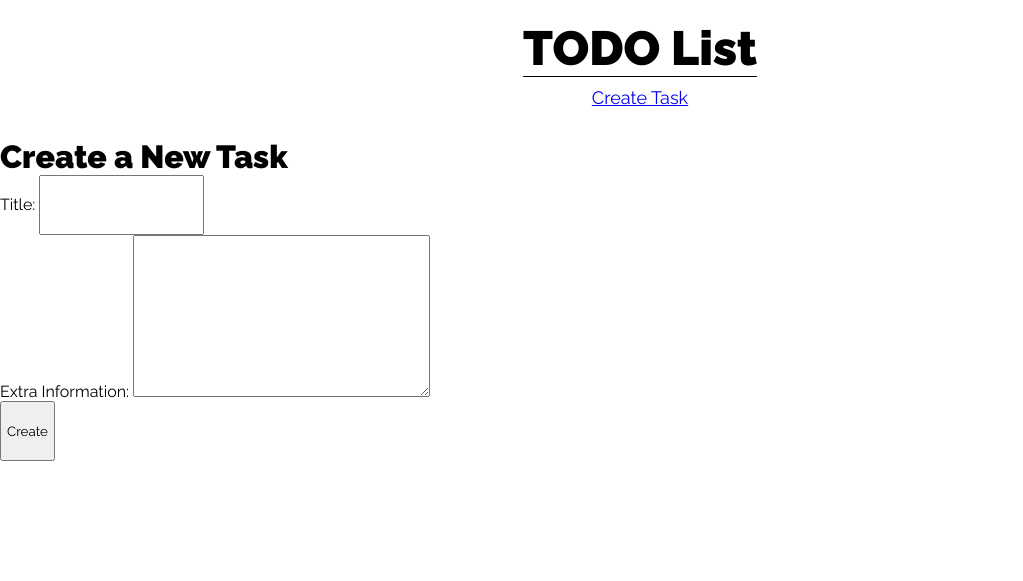
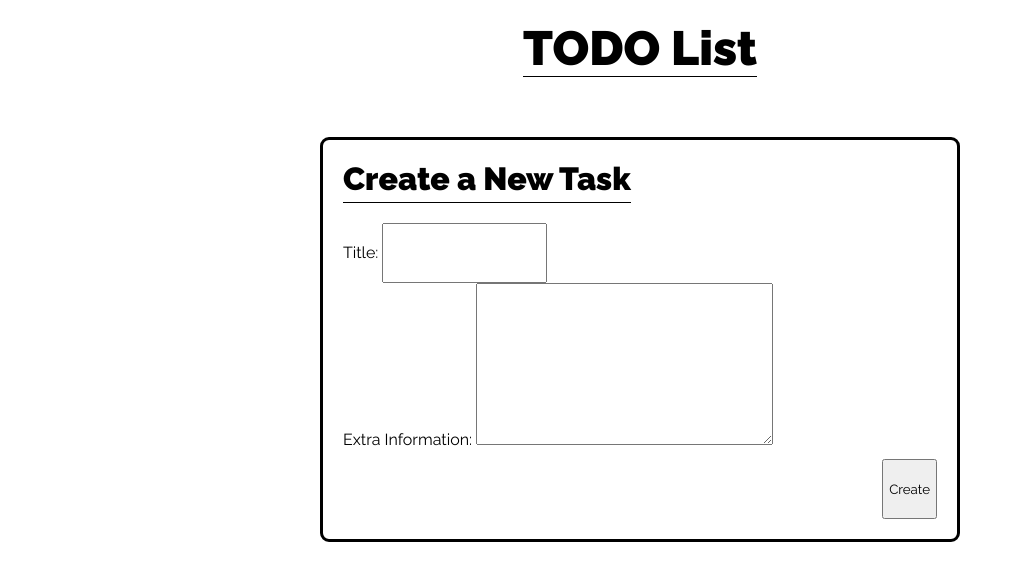
Before and after one commit to jaxonhill/django-todo, a Django app: page /create/ in a window 1280 px wide. Shown: the top 581 px of the page, without its empty margins (0-1023 px from the left). Run offline with Django 4.2, Linux system fonts and the light colour scheme.

Commit message:
Add starting CSS for create task template

```diff
--- a/static/css/styles.css
+++ b/static/css/styles.css
@@ -65,7 +65,38 @@
     padding-bottom: 10px;
 }
 
-/* .create-task-header {} */
+.main-flex {
+    display: flex;
+    flex-direction: column;
+    align-items: flex-start;
+    margin: 50px 25% 0 25%;
+    border: 3px solid black;
+    border-radius: 9px;
+    padding: 20px;
+}
+
+.form-flex {
+    display: flex;
+    flex-direction: column;
+    gap: 10px;
+    width: 100%;
+}
+
+.CRUD-header {
+    border-bottom: 1px solid black;
+    padding-bottom: 5px;
+    margin-bottom: 20px;
+}
+
+.end-btn-holder {
+    display: flex;
+    justify-content: flex-end;
+}
+
 input {
     padding: 20px 5px;
 }
+
+ul {
+    list-style: none;
+}
--- a/templates/base.html
+++ b/templates/base.html
@@ -16,9 +16,6 @@
         <div class="nav">
             <h1><a href="{% url 'home' %}" class="no-decorate">TODO List</a></h1>
         </div>
-        <div class="top-links">
-            <p><a href="{% url 'create' %}">Create Task</a></p>
-        </div>
         {% block content %}
         {% endblock content %}
     </body>
--- a/templates/create_task.html
+++ b/templates/create_task.html
@@ -2,14 +2,16 @@
 
 <title>{% block title %}Create New Task{% endblock title %}</title>
 {% block content %}
-<h1 class="create-task-header">Create a New Task</h1>
-<div>
-    <form action="" method="post">{% csrf_token %}
+<div class="main-flex">
+    <h1 class="CRUD-header">Create a New Task</h1>
+    <form class="form-flex" action="" method="post">{% csrf_token %}
         <ul>
             <li>Title: {{ form.title }}</li>
             <li>Extra Information: {{ form.info }}</li>
         </ul>
-        <input type="submit" value="Create">
+        <div class="end-btn-holder">
+            <input type="submit" value="Create">
+        </div>
     </form>
 </div>
 {% endblock content %}
--- a/templates/home.html
+++ b/templates/home.html
@@ -2,6 +2,9 @@
 
 <title>{% block title %}Todo Today{% endblock title %}</title>
 {% block content %}
+<div class="top-links">
+    <p><a href="{% url 'create' %}">Create Task</a></p>
+</div>
 <div class="flex-main">
     <div class="main-content">
         {% for task in task_list %}
```
Also changed, not shown: db.sqlite3.
